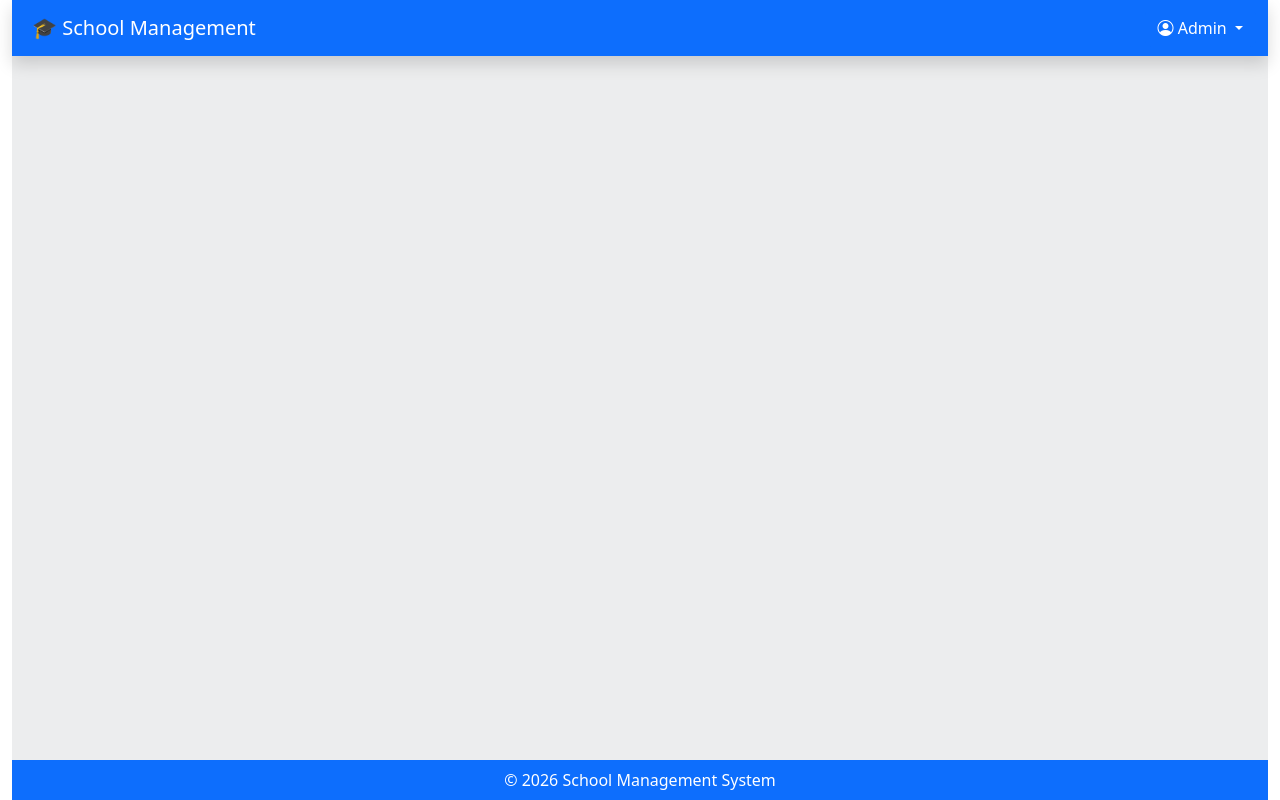
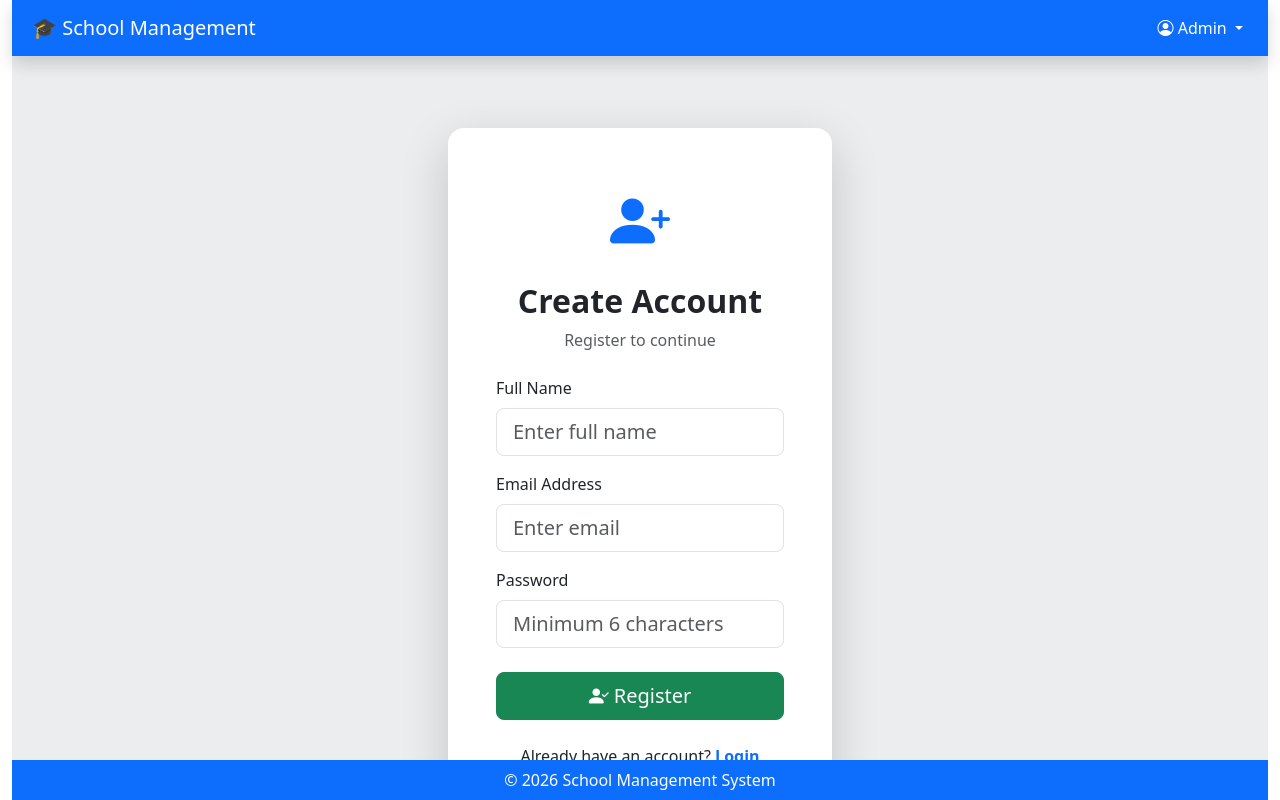
Before and after one commit to sureshwebdev22/schoolinvoice, an Angular app: page /register in a window 1280 px wide. Before the commit this address led to /. Built offline with nearby package versions, Linux system fonts and the light colour scheme.

Commit message:
Registration

```diff
--- a/src/app/app.routes.ts
+++ b/src/app/app.routes.ts
@@ -17,10 +17,13 @@ import { CreateInvoices } from './invoices/create-invoices/create-invoices';
 import { ListInvoices } from './invoices/list-invoices/list-invoices';
 import { ViewInvoice } from './invoices/view-invoice/view-invoice';
 import { CreatePayment } from './payments/create-payment/create-payment';
+import { Registration } from './registration/registration';
 
 export const routes: Routes = [
     { path: 'home', component: Home ,canActivate: [authGuard]},
     { path: 'login', component: Login },
+    { path: 'register', component: Registration },
+
     { path: 'students', component: Students ,canActivate: [authGuard]},
     { path: 'invoices', component: Invoices ,canActivate: [authGuard]},
     { path: 'myprofile', component: Myprofile ,canActivate: [authGuard]},
--- a/src/app/login/login.html
+++ b/src/app/login/login.html
@@ -33,6 +33,13 @@
               Login
             </button>
 
+            <div class="text-center mt-3">
+  <span class="text-muted">Don't have an account?</span>
+  <a href="/register" class="text-decoration-none fw-semibold ms-1">
+    Register
+  </a>
+</div>
+
           </form>
 
         </div>
--- /dev/null
+++ b/src/app/registration/registration.html
@@ -0,0 +1,139 @@
+<div class="container-fluid vh-100">
+    <div class="row justify-content-center align-items-center h-100">
+
+        <div class="col-12 col-sm-10 col-md-8 col-lg-5 col-xl-4">
+
+            <div class="card shadow-lg border-0 rounded-4">
+
+                <div class="card-body p-5">
+
+                    <div class="text-center mb-4">
+
+                        <i class="bi bi-person-plus-fill text-primary"
+                           style="font-size:60px;"></i>
+
+                        <h2 class="fw-bold mt-3">
+                            Create Account
+                        </h2>
+
+                        <p class="text-muted">
+                            Register to continue
+                        </p>
+
+                    </div>
+
+                    <form                 [formGroup]="registerForm"                    >
+
+                        <!-- Full Name -->
+
+                        <div class="mb-3">
+
+                            <label class="form-label">
+                                Full Name
+                            </label>
+
+                            <input
+                                type="text"
+                                class="form-control form-control-lg"
+                                placeholder="Enter full name"
+                                formControlName="fullName">
+
+                            <div
+                                class="text-danger mt-1"
+                                *ngIf="registerForm.get('fullName')?.invalid &&
+                                       registerForm.get('fullName')?.touched">
+
+                                Full name is required
+
+                            </div>
+
+                        </div>
+
+                        <!-- Email -->
+
+                        <div class="mb-3">
+
+                            <label class="form-label">
+                                Email Address
+                            </label>
+
+                            <input
+                                type="email"
+                                class="form-control form-control-lg"
+                                placeholder="Enter email"
+                                formControlName="email">
+
+                            <div
+                                class="text-danger mt-1"
+                                *ngIf="registerForm.get('email')?.invalid &&
+                                       registerForm.get('email')?.touched">
+
+                                Enter a valid email
+
+                            </div>
+
+                        </div>
+
+                        <!-- Password -->
+
+                        <div class="mb-4">
+
+                            <label class="form-label">
+                                Password
+                            </label>
+
+                            <input
+                                type="password"
+                                class="form-control form-control-lg"
+                                placeholder="Minimum 6 characters"
+                                formControlName="password">
+
+                            <div
+                                class="text-danger mt-1"
+                                *ngIf="registerForm.get('password')?.invalid &&
+                                       registerForm.get('password')?.touched">
+
+                                Password must contain at least 6 characters
+
+                            </div>
+
+                        </div>
+
+                        <!-- Register Button -->
+
+                        <button
+                            class="btn btn-success btn-lg w-100"
+                            (click)="register()">
+
+                            <i class="bi bi-person-check-fill"></i>
+
+                            Register
+
+                        </button>
+
+                        <!-- Login Link -->
+
+                        <div class="text-center mt-4">
+
+                            Already have an account?
+
+                            <a
+                                routerLink="/login"
+                                class="text-decoration-none fw-semibold">
+
+                                Login
+
+                            </a>
+
+                        </div>
+
+                    </form>
+
+                </div>
+
+            </div>
+
+        </div>
+
+    </div>
+</div>
--- /dev/null
+++ b/src/app/registration/registration.ts
@@ -0,0 +1,66 @@
+import { Component,inject } from '@angular/core';
+import { FormBuilder, FormGroup, ReactiveFormsModule, Validators } from '@angular/forms';
+import { Router } from '@angular/router';
+import { Auth } from '../services/auth';
+import { Alert } from '../shared/alert/alert';
+import { CommonModule } from '@angular/common';
+import { Alertservice } from '../services/alertservice';
+
+@Component({
+  selector: 'app-registration',
+  imports: [ReactiveFormsModule,CommonModule],
+  templateUrl: './registration.html',
+  styleUrl: './registration.css',
+})
+
+export class Registration {
+
+  registerForm!: FormGroup;
+
+  private formBuilder = inject(FormBuilder);
+  private authService = inject(Auth);
+  private router = inject(Router);
+  private alertService = inject(Alertservice);
+
+  constructor(  ) {
+    this.registerForm = this.formBuilder.group({
+      fullName: ['', [Validators.required, Validators.minLength(3)]],
+      email: ['', [Validators.required, Validators.minLength(3)]],
+      password: ['', [Validators.required]]
+    });
+
+  }
+
+
+
+  register() {
+
+    alert("reg");
+
+
+    this.authService.register(this.registerForm.value)
+      .subscribe({
+
+        next: () => {
+
+        //  alert("Registration Successful");
+                    this.alertService.success('Registration Successful')
+
+
+          this.router.navigate(['/login']);
+
+        },
+
+        error: (err : any) => {
+
+         // alert(err.error.message);
+          this.alertService.error(err.error.message)
+
+
+        }
+
+      });
+
+  }
+
+}
--- a/src/app/services/auth.ts
+++ b/src/app/services/auth.ts
@@ -10,7 +10,7 @@ export class Auth {
 
   //private apiUrl = 'http://localhost:8080/api/auth/login';
 
-    private apiUrl = environment.apiUrl +'/auth/login';
+    private apiUrl = environment.apiUrl +'/auth';
 
 
   constructor(private http: HttpClient) { }
@@ -22,7 +22,7 @@ export class Auth {
   }
 
   login(loginForm: any): Observable<any> {
-      return this.http.post<any>(this.apiUrl, loginForm);
+      return this.http.post<any>(this.apiUrl+'/login', loginForm);
   }
 
   getRole(): string | null {
@@ -39,6 +39,14 @@ export class Auth {
     return response.role;
   }
 
+    register(user:any):Observable<any>{
+
+    return this.http.post(
+      this.apiUrl+"/register",
+      user
+    );
+
+  }
 
 
 
--- a/src/app/shared/alert/alert.html
+++ b/src/app/shared/alert/alert.html
@@ -1,21 +1,19 @@
-<div
-*ngIf="alert?.message"
+<div *ngIf="alert?.message"
+     class="alert"
+     [ngClass]="{
+        'alert-success': alert.type === 'success',
+        'alert-danger': alert.type === 'error',
+        'alert-warning': alert.type === 'warning',
+        'alert-info': alert.type === 'info'
+     }">
 
-class="alert"
+    <span>{{ alert.message }}</span>
 
-[ngClass]="{
-
-'alert-success':
-alert?.type==='success',
-
-'alert-danger':
-alert?.type==='error',
-
-'alert-warning':
-alert?.type==='warning'
-
-}">
-
-{{alert.message}}
+    <button
+        type="button"
+        class="btn-close float-end"
+        aria-label="Close"
+        (click)="closeAlert()">
+    </button>
 
 </div>
--- a/src/app/shared/alert/alert.ts
+++ b/src/app/shared/alert/alert.ts
@@ -31,24 +31,15 @@ export class Alert {
         this.alert = alert;
         this.cdr.detectChanges();
 
-        if (this.timer) {
 
-          clearTimeout(this.timer);
 
-        }
-
-        if (alert.message) {
-
-          this.timer = setTimeout(() => {
-
-            this.alertService.clear();
-
-          }, 3000);
-
-        }
 
       });
 
   }
 
+   closeAlert() {
+    this.alertService.clear();
+  }
+
 }
```
Also changed, not shown: src/app/user.model.ts (added, +13 -0 lines), src/app/registration/registration.css (added), 2 other files (tests, documents, lock files or other folders).
